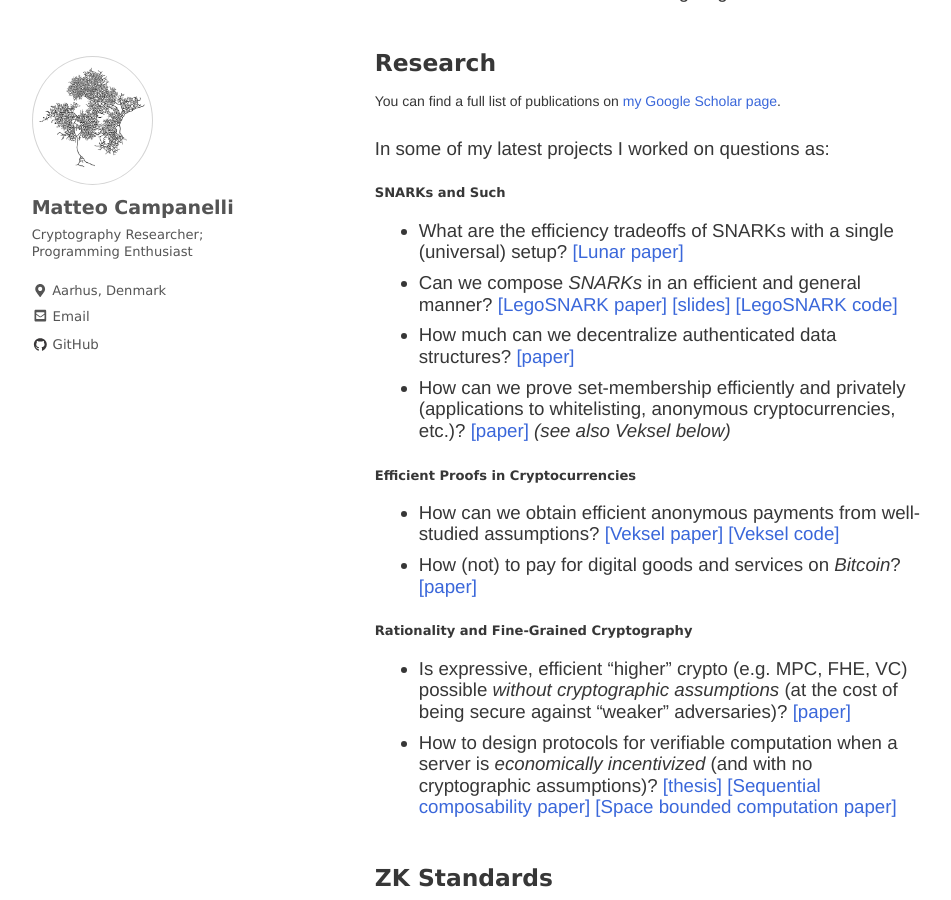
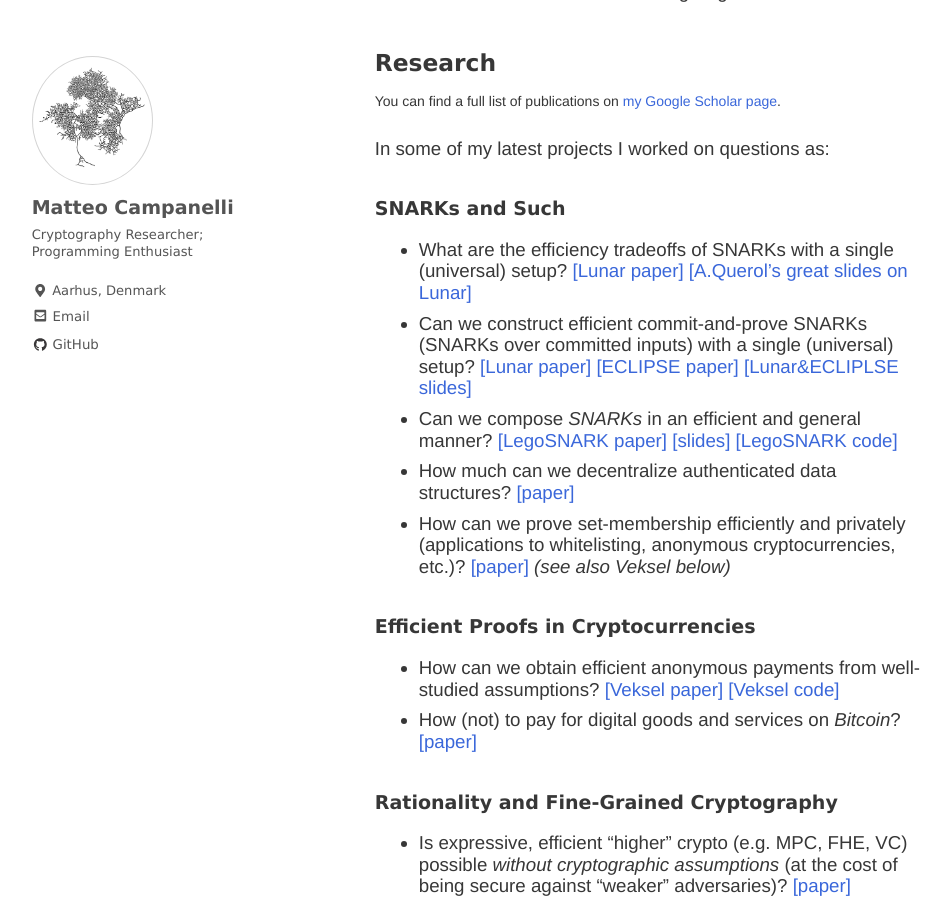
Before and after one commit to matteocam/matteocam.github.io, a Jekyll site: the page built from index.md, in a window 1280 px wide and 900 px high, scrolled down 343 px. Shown: the whole window, without its empty margins (2-953 px from the left). Built offline with Jekyll 4.4.1, drawn with Linux system fonts in a browser that asks for light colours; nearby versions of some CDN libraries; some web fonts are replaced; a script that is not in the unit is left out.

Commit message:
Update index.md

```diff
--- a/index.md
+++ b/index.md
@@ -19,17 +19,18 @@ While at the Graduate Center of the City University of New York (CUNY), I worked
 
 In some of my latest projects I worked on questions as:
 
-#### SNARKs and Such
-- What are the efficiency tradeoffs of SNARKs with a single (universal) setup? [[Lunar paper]](https://eprint.iacr.org/2020/1069)
+### SNARKs and Such
+- What are the efficiency tradeoffs of SNARKs with a single (universal) setup? [[Lunar paper]](https://eprint.iacr.org/2020/1069) [[A.Querol's great slides on Lunar]](assets/misc/lunar-anais.pdf)
+- Can we construct efficient commit-and-prove SNARKs (SNARKs over committed inputs) with a single (universal) setup? [[Lunar paper]](https://eprint.iacr.org/2020/1069) [[ECLIPSE  paper]](https://eprint.iacr.org/2021/934) [[Lunar&ECLIPLSE slides]](assets/misc/LunarEclipse.pdf)
 - Can we compose *SNARKs* in an efficient and general manner? [[LegoSNARK paper]](https://eprint.iacr.org/2019/142) [[slides]](assets/misc/legosnark-amsterdam19.pdf) [[LegoSNARK code]](https://github.com/imdea-software/legosnark)
 - How much can we decentralize authenticated data structures? [[paper]](https://eprint.iacr.org/2020/149)
 - How can we prove set-membership efficiently and privately (applications to whitelisting, anonymous cryptocurrencies, etc.)? [[paper]](https://eprint.iacr.org/2019/1255) _(see also Veksel below)_
 
-#### Efficient Proofs in Cryptocurrencies
+### Efficient Proofs in Cryptocurrencies
 - How can we obtain efficient anonymous payments from well-studied assumptions? [[Veksel paper]](https://eprint.iacr.org/2021/327) [[Veksel code]](https://github.com/matteocam/veksel)
 - How (not) to pay for digital goods and services on *Bitcoin*? [[paper]](https://eprint.iacr.org/2017/566)
 
-#### Rationality and Fine-Grained Cryptography
+### Rationality and Fine-Grained Cryptography
 - Is expressive, efficient "higher" crypto (e.g. MPC, FHE, VC) possible *without cryptographic assumptions* (at the cost of being secure against "weaker" adversaries)? [[paper]](https://eprint.iacr.org/2018/297)
 - How to design protocols  for verifiable computation when a server is *economically incentivized* (and with no cryptographic assumptions)? [[thesis]](https://academicworks.cuny.edu/cgi/viewcontent.cgi?article=3823&context=gc_etds) [[Sequential composability paper]](assets/misc/Sequentially Composable Rational Proofs.pdf) [[Space bounded computation paper]](assets/misc/Efficient Rational Proofs for Space Bounded Computation - Official.pdf)
 
```
